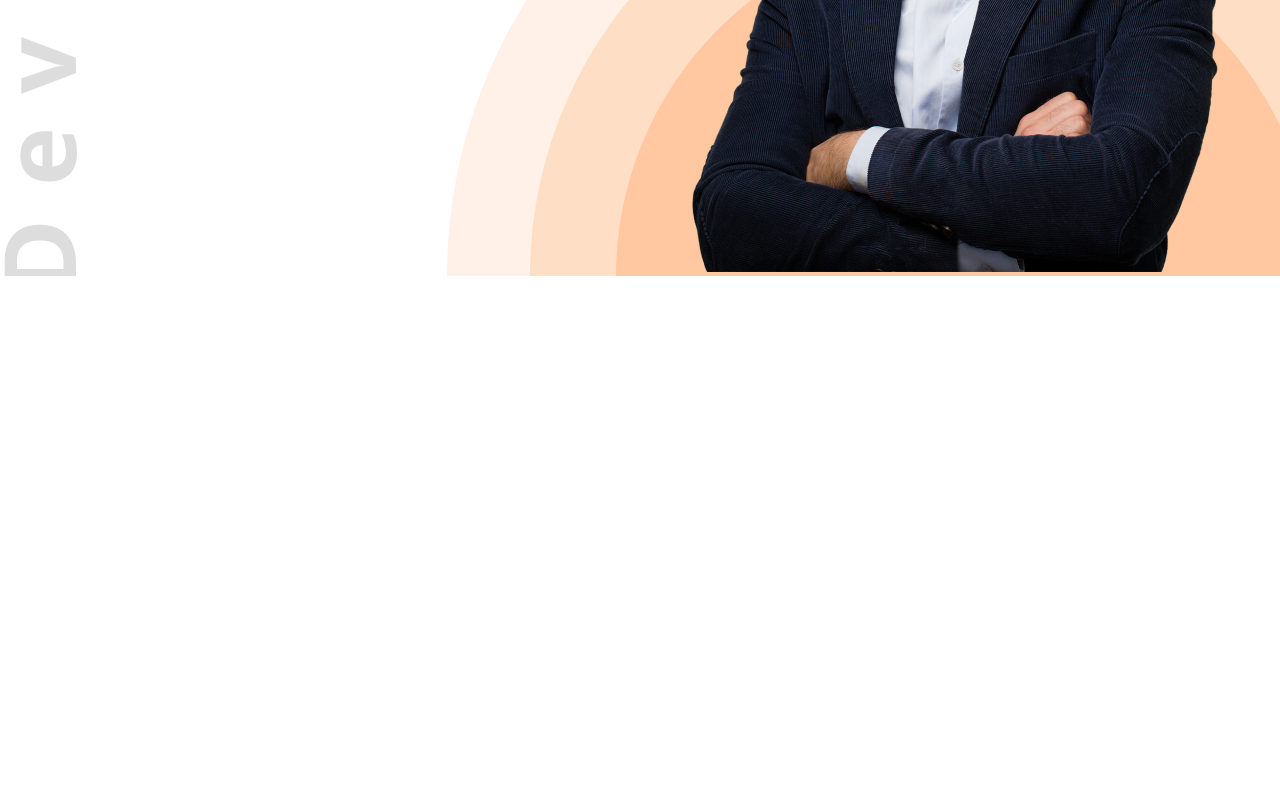
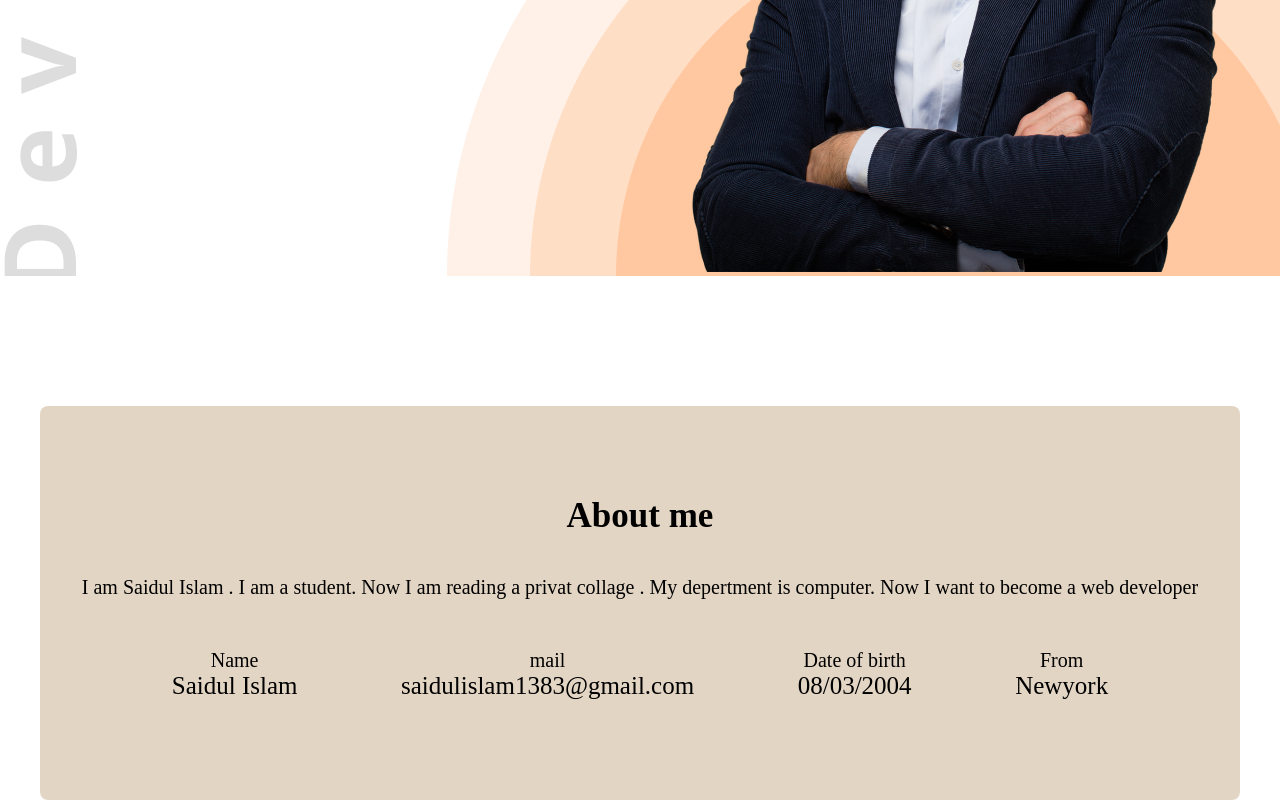
Before and after one commit to saidul-islam210/web-banar, a plain HTML site: page index.html in a window 1280 px wide. Shown: the part 479-1279 px from the top of the page. Before the commit the page ends 800 px from the top, so only its background shows below. Drawn offline with Linux system fonts and the light colour scheme.

Commit message:
Now finis the first banar

```diff
--- a/index.html
+++ b/index.html
@@ -30,5 +30,33 @@
                 </div>
         </section>
     </header>
+
+    <main class="about">
+
+        <h3 class="ab">About me</h3>
+
+        <div class=" disc">
+            <p> I am Saidul Islam . I am a student. Now I am reading a privat collage . My depertment is computer. Now I want to become a web developer</p>
+        </div>
+
+        <div class="about-items">
+            <div class="about-title">
+                <p class="about-item">Name</p>
+                <p class="about-discription">Saidul Islam</p>
+            </div>
+            <div class="about-title">
+                <p class="about-item">mail</p>
+                <p class="about-discription">saidulislam1383@gmail.com</p>
+            </div>
+            <div class="about-title">
+                <p class="about-item">Date of birth</p>
+                <p class="about-discription">08/03/2004</p>
+            </div>
+            <div class="about-title">
+                <p class="about-item">From</p>
+                <p class="about-discription">Newyork</p>
+            </div>
+        </div>
+    </main>
 </body>
 </html>
--- a/style.css
+++ b/style.css
@@ -16,7 +16,7 @@ nav{
 
 /* common */
 .text-prymary{
-color:#FD6E0A;
+ color:#FD6E0A;
 }
 nav ul{
     list-style: none;
@@ -56,7 +56,7 @@ nav li a{
 .name{
     font-size:35px;
     font-weight: bold;
-    margin: 10px;
+
 }
 .discription{
     margin: 10px;
@@ -76,3 +76,38 @@ nav li a{
 .content{
    margin: 45px 40px
 }
+main{
+    max-width: 1140px;
+}
+.about{
+    background-color: rgb(227, 213, 196);
+    /* border: 1px solid black; */
+    border-radius: 8px;
+    margin: 0 auto;
+    padding: 50px 30px;
+    text-align: center;
+    margin-top: 130px;
+}
+.ab{margin: 40px;
+    font-size: 35px;
+    font-weight: bold;
+}
+.disc{
+    font-size: 20px;
+}
+.about-items{
+    display: flex;
+    justify-content: space-around;
+    margin: 50px;
+}
+.about-title{
+
+}
+.about-item{
+    font-size: 20px;
+}
+
+.about-discription{
+    font-weight: 600px;
+    font-size: 25px;
+}
```
